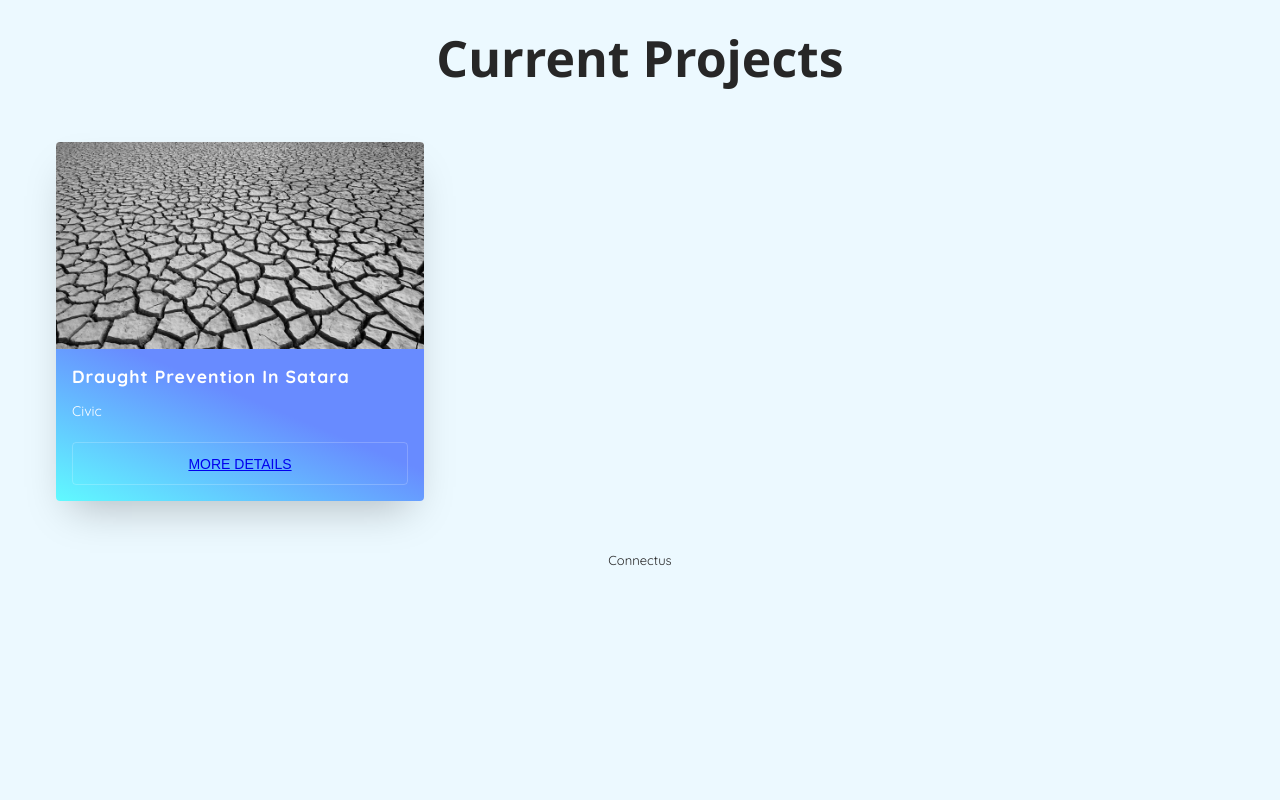
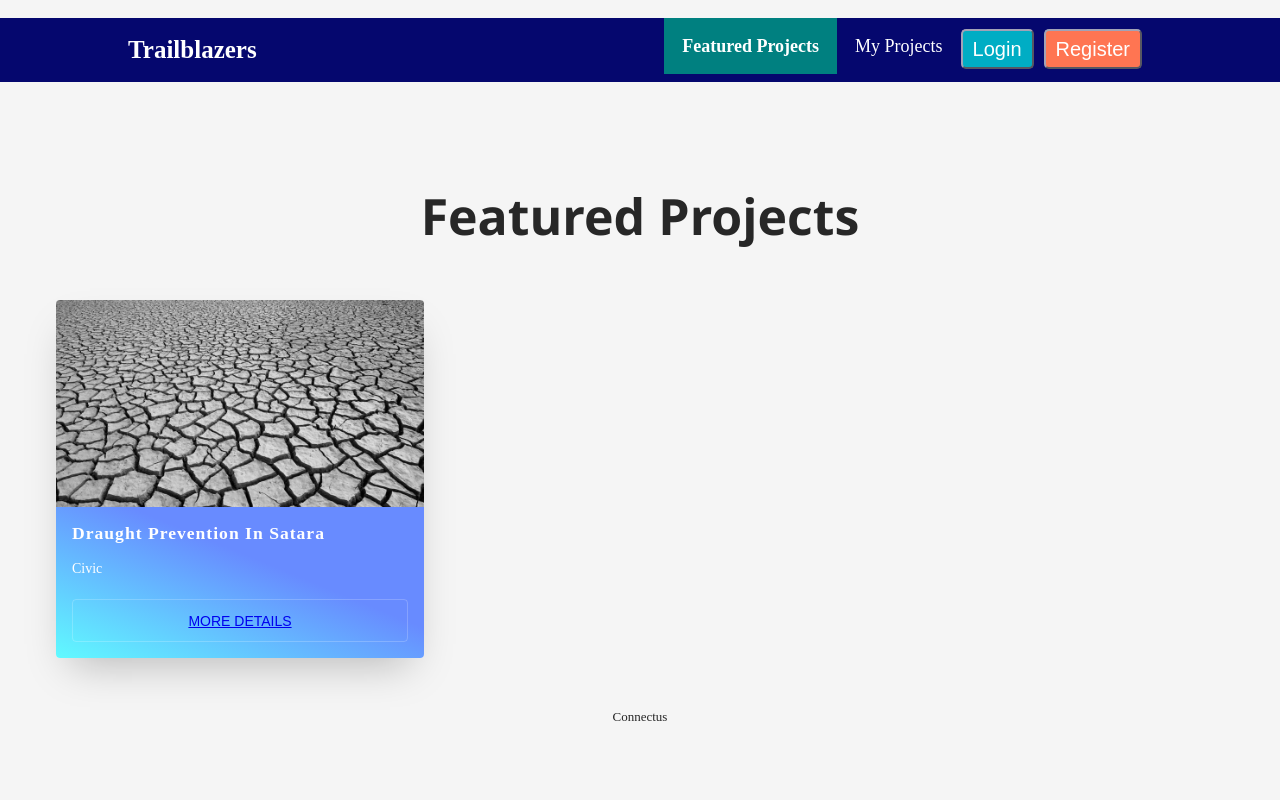
Before and after one commit to vedanthraja/Connectus, a Django app: page / in a window 1280 px wide. Run offline with Django 3.2, Linux system fonts and the light colour scheme; data comes from the database, SQL or seed files in the repository; parts of the project's set-up code (start-up, migrations or seed data) failed here and were passed over.

Commit message:
Update projects.html

```diff
--- a/connec/myapp/templates/myapp/projects/projects.html
+++ b/connec/myapp/templates/myapp/projects/projects.html
@@ -4,6 +4,7 @@
     <title>
     	Projects
     </title>
+
     <link rel="stylesheet" type="text/css" href="projects.css">
     <style>
       /* Font */
@@ -126,11 +127,136 @@ img {
   margin-top: 35px;
   text-align: center;
 }
+
+/* You can add global styles to this file, and also import other style files */
+
+@import url('https://fonts.googleapis.com/css?family=Nunito:400,700&display=swap');
+
+
+
+
+body {
+    margin: 0;
+    font-family: 'Nunito', 'sans-serif';
+    font-family: 'Raleway';
+    font-size: 18px;
+    background: rgb(245, 245, 245);
+    padding: 1em 0;
+
+}
+
+.container {
+    width: 80%;
+    margin: 0 auto;
+}
+
+header {
+    background: rgb(5, 7, 110);
+    padding: 1em 0;
+}
+
+ header a {
+        color: white;
+        text-decoration: none;
+}
+header a.logo {
+        font-weight: bold;
+        font-size: 25px;
+        font-family: 'Raleway';
+}
+
+header nav {
+        float: right;
+}
+header nav ul {
+            list-style-type: none;
+            margin: 0;
+            display: flex;
+}
+
+header nav ul li a {
+    padding: 1em;
+}
+.a:hover {
+    background: rgb(4, 4, 49);
+}
+
+.darken:hover {
+    background-color: rgb(6, 6, 61);
+}
+
+h1 {
+    margin-top: 2em;
+}
+
+.button {
+    width: fit-content;
+    height: 40px;
+
+    border-radius: 5px;
+    box-shadow: rgb(7, 7, 58);
+    padding: 0;
+    position: relative;
+    bottom: 7px;
+    font-size: 20px;
+    margin: 0 10px 0 0;
+    padding: 0 10px;
+}
+
+.login {
+  background-color: rgb(0, 173, 196);
+  border-width: 2px;
+  border-color: rgb(162, 162, 182);
+  color: white;
+}
+
+.login:hover {
+    background-color: rgb(26, 72, 90);
+    color: rgb(255, 255, 255);
+}
+
+.register {
+  background-color: rgb(255, 117, 82);
+    border-width: 2px;
+    border-color: rgb(162, 162, 182);
+    border-radius: 5px;
+    box-shadow: rgb(7, 7, 58);
+    color: white;
+
+}
+
+.register:hover {
+  background-color: rgb(145, 41, 0);
+    color: rgb(255, 255, 255);
+}
+
+.current {
+  font-weight: bold;
+  background-color: teal;
+}
+
+
+
+
     </style>
   </head>
   <body>
+    <header>
+        <div class="container">
+          <a href="#" class="logo">Trailblazers</a>
+          <nav>
+            <ul>
+              <li><a class="current" href="#" >Featured Projects</a></li>
+              <li><a class="darken" href="#" >My Projects</a></li>
+              <li><input class="button login" type="button" value="Login"></li>
+              <li><input class="button register" type="button" value="Register"></li>
+
+            </ul>
+          </nav>
+        </div>
+      </header>
       <div class="main">
-        <h1 style="font-family:'segoe ui'; font-size: 50px; font-weight: bold;">Current Projects</h1>
+        <h1 style="font-family:'segoe ui'; font-size: 50px; font-weight: bold;">Featured Projects</h1>
 
         <ul class="cards">
           {% for proj in projs %}
@@ -140,7 +266,7 @@ img {
               <div class="card_content">
                 <h2 class="card_title">{{proj.title}}</h2>
                 <p class="card_text">{{proj.category}}</p>
-                <button class="btn card_btn"><a href="{{proj.id}}/">More Details</a></button>
+                <button class="btn card_btn"><a href="#">More Details</a></button>
               </div>
             </div>
           </li>
```
